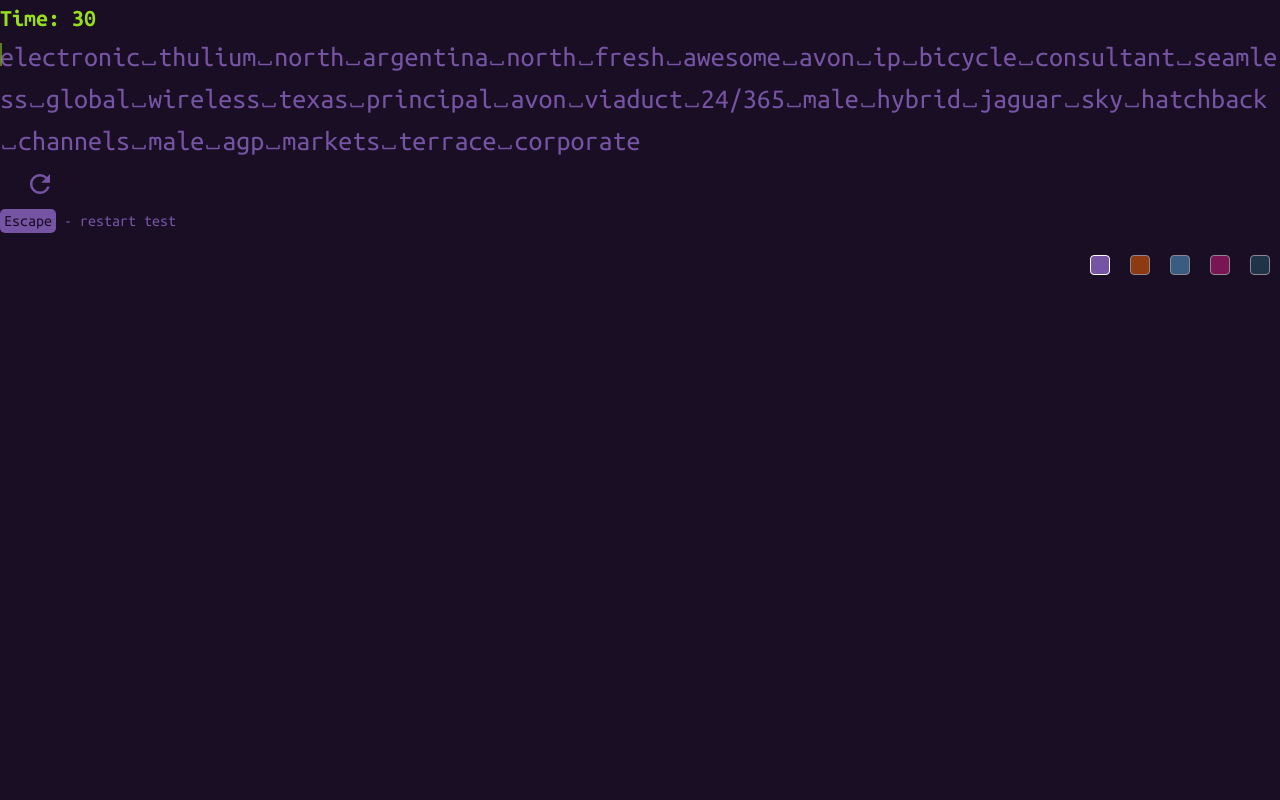
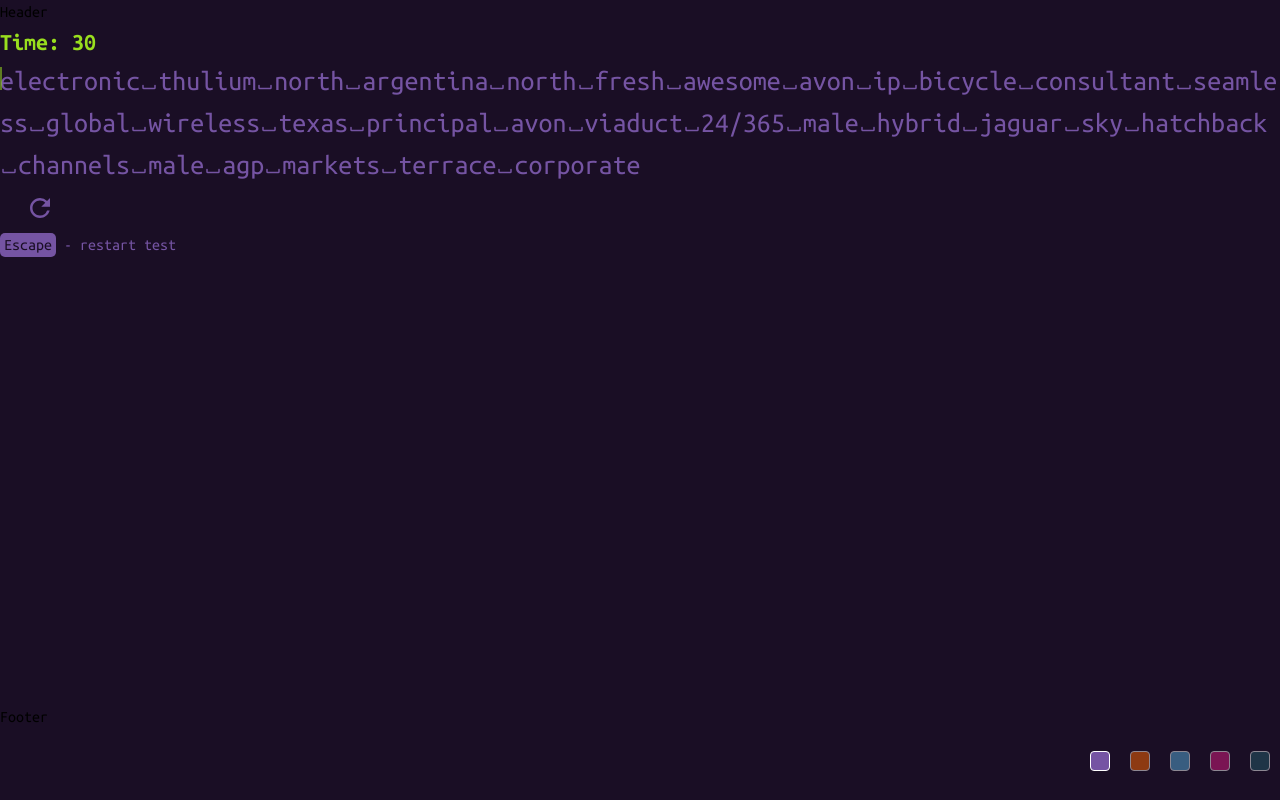
Before and after one commit to Fedor4994/typemania, a React (Create React App) app: page / in a window 1280 px wide. Built offline with nearby package versions, Linux system fonts and the light colour scheme.

Commit message:
Add react router

```diff
--- a/package.json
+++ b/package.json
@@ -14,6 +14,7 @@
     "react": "^18.2.0",
     "react-dom": "^18.2.0",
     "react-icons": "^4.7.1",
+    "react-router-dom": "^6.8.1",
     "react-scripts": "5.0.1",
     "sass": "^1.58.3",
     "typescript": "^4.9.5",
--- a/src/App.tsx
+++ b/src/App.tsx
@@ -1,141 +1,17 @@
-import { useCallback, useEffect, useRef, useState } from "react";
-import CountdownTimer from "./components/CountdownTimer/CountdownTimer";
-import GeneratedWords from "./components/GeneratedWords/GeneratedWords";
-import RestartButton from "./components/RestartButton/RestartButton";
-import Results from "./components/Results/Results";
-import UserTyping from "./components/UserTyping/UserTyping";
-import {
-  calculateAccurancyPercentage,
-  calculateWordsPerMinute,
-  countErrors,
-  isKeyboardAllowed,
-} from "./utils/helpers";
-import useWords from "./hooks/useWords";
-import useCountdownTimer from "./hooks/useCountdownTimer";
-import EscapeClue from "./components/EscapeClue/EscapeClue";
-import ThemeSwitcher from "./components/ThemeSwitcher/ThemeSwitcher";
+import { Routes, Route } from "react-router-dom";
+
 import Container from "./components/Container/Container";
-
-export type State = "start" | "run" | "finish";
-const NUMBER_OF_WORDS = 30;
-const COUNTDOWN_SECONDS = 30;
+import Layout from "./views/Layout/Layout";
+import CountdownPage from "./views/CountdownPage/CountdownPage";
 
 function App() {
-  const [typed, setTyped] = useState("");
-  const { words, updateWords } = useWords(NUMBER_OF_WORDS);
-  const [totalTyped, setTotalTyped] = useState(0);
-  const [state, setState] = useState<State>("start");
-  const [cursor, setCursor] = useState(0);
-  const [errors, setErrors] = useState(0);
-
-  const totalTypedRef = useRef(0);
-
-  const { timeLeft, startCountdown, resetCountdown } =
-    useCountdownTimer(COUNTDOWN_SECONDS);
-
-  useEffect(() => {
-    // The end of timer
-    if (!timeLeft) {
-      resetCountdown();
-      setTotalTyped(totalTypedRef.current);
-      const wordsReached = words.substring(0, Math.min(cursor, words.length));
-      setErrors((prevErrors) => prevErrors + countErrors(typed, wordsReached));
-      setState("finish");
-    }
-  }, [cursor, resetCountdown, timeLeft, typed, updateWords, words]);
-
-  useEffect(() => {
-    // Finish group of words
-    if (typed.length === words.length) {
-      setTyped("");
-      updateWords();
-      setCursor(0);
-      setErrors((prevErrors) => prevErrors + countErrors(typed, words));
-    }
-  }, [typed, updateWords, words]);
-
-  const onRestart = useCallback(() => {
-    totalTypedRef.current = 0;
-
-    setTyped("");
-    updateWords();
-    resetCountdown();
-    setTotalTyped(0);
-    setErrors(0);
-    setCursor(0);
-    setState("start");
-  }, [resetCountdown, updateWords]);
-
-  const keydownHandler = useCallback(
-    ({ key, code }: KeyboardEvent) => {
-      if (key === "Escape") {
-        onRestart();
-        return;
-      }
-
-      const allowed = isKeyboardAllowed(code);
-      if (!allowed || state === "finish") {
-        return;
-      }
-      if (state === "start") {
-        startCountdown();
-        setState("run");
-      }
-      switch (key) {
-        case "Backspace":
-          setTyped((typed) => typed.slice(0, -1));
-          totalTypedRef.current -= 1;
-          setCursor((prevCursor) => prevCursor - 1);
-          break;
-        default:
-          setTyped((typed) => typed.concat(key));
-          totalTypedRef.current += 1;
-          setCursor((prevCursor) => prevCursor + 1);
-          break;
-      }
-    },
-    [onRestart, startCountdown, state]
-  );
-
-  useEffect(() => {
-    window.addEventListener("keydown", keydownHandler);
-    return () => {
-      window.removeEventListener("keydown", keydownHandler);
-    };
-  }, [keydownHandler]);
-
   return (
     <Container>
-      <div>
-        <Results
-          accurancyPercentage={calculateAccurancyPercentage(errors, totalTyped)}
-          errors={errors}
-          speed={calculateWordsPerMinute(
-            totalTyped - errors,
-            COUNTDOWN_SECONDS
-          )}
-          state={state}
-        />
-        <CountdownTimer timeLeft={timeLeft} />
-      </div>
-
-      <div
-        style={{
-          position: "relative",
-          display: "flex",
-          width: "100%",
-          wordBreak: "break-all",
-          alignItems: "center",
-          justifyContent: "center",
-        }}
-      >
-        <GeneratedWords words={words} />
-        <UserTyping words={words} userInput={typed} />
-      </div>
-
-      <RestartButton onRestart={onRestart} />
-      <EscapeClue />
-      <ThemeSwitcher />
+      <Routes>
+        <Route path="/" element={<Layout />}>
+          <Route index element={<CountdownPage />} />
+        </Route>
+      </Routes>
     </Container>
   );
 }
--- a/src/components/Container/Container.module.scss
+++ b/src/components/Container/Container.module.scss
@@ -1,4 +1,7 @@
 .container {
   width: 1280px;
   margin: 0 auto;
+  height: 100%;
+  display: flex;
+  flex-direction: column;
 }
--- a/src/components/Results/Results.tsx
+++ b/src/components/Results/Results.tsx
@@ -1,5 +1,5 @@
 import { motion } from "framer-motion";
-import { State } from "../../App";
+import { State } from "../../views/CountdownPage/CountdownPage";
 import { formatPercentage } from "../../utils/helpers";
 import s from "./Results.module.scss";
 
--- a/src/index.css
+++ b/src/index.css
@@ -40,6 +40,8 @@
 body {
   line-height: 1.5;
   font-family: "Ubuntu Mono", monospace;
+  display: flex;
+  flex-direction: column;
 }
 
 body[data-theme="joker"] {
--- a/src/index.tsx
+++ b/src/index.tsx
@@ -2,12 +2,15 @@ import React from "react";
 import ReactDOM from "react-dom/client";
 import "./index.css";
 import App from "./App";
+import { BrowserRouter } from "react-router-dom";
 
 const root = ReactDOM.createRoot(
   document.getElementById("root") as HTMLElement
 );
 root.render(
   <React.StrictMode>
-    <App />
+    <BrowserRouter>
+      <App />
+    </BrowserRouter>
   </React.StrictMode>
 );
--- /dev/null
+++ b/src/views/CountdownPage/CountdownPage.tsx
@@ -0,0 +1,141 @@
+import { useCallback, useEffect, useRef, useState } from "react";
+import {
+  calculateAccurancyPercentage,
+  calculateWordsPerMinute,
+  countErrors,
+  isKeyboardAllowed,
+} from "../../utils/helpers";
+import useWords from "../../hooks/useWords";
+import useCountdownTimer from "../../hooks/useCountdownTimer";
+import CountdownTimer from "../../components/CountdownTimer/CountdownTimer";
+import GeneratedWords from "../../components/GeneratedWords/GeneratedWords";
+import RestartButton from "../../components/RestartButton/RestartButton";
+import Results from "../../components/Results/Results";
+import UserTyping from "../../components/UserTyping/UserTyping";
+import EscapeClue from "../../components/EscapeClue/EscapeClue";
+import s from "./CountdownPage.module.scss";
+
+export type State = "start" | "run" | "finish";
+const NUMBER_OF_WORDS = 30;
+const COUNTDOWN_SECONDS = 30;
+
+const CountdownPage = () => {
+  const [typed, setTyped] = useState("");
+  const { words, updateWords } = useWords(NUMBER_OF_WORDS);
+  const [totalTyped, setTotalTyped] = useState(0);
+  const [state, setState] = useState<State>("start");
+  const [cursor, setCursor] = useState(0);
+  const [errors, setErrors] = useState(0);
+
+  const totalTypedRef = useRef(0);
+
+  const { timeLeft, startCountdown, resetCountdown } =
+    useCountdownTimer(COUNTDOWN_SECONDS);
+
+  useEffect(() => {
+    // The end of timer
+    if (!timeLeft) {
+      resetCountdown();
+      setTotalTyped(totalTypedRef.current);
+      const wordsReached = words.substring(0, Math.min(cursor, words.length));
+      setErrors((prevErrors) => prevErrors + countErrors(typed, wordsReached));
+      setState("finish");
+    }
+  }, [cursor, resetCountdown, timeLeft, typed, updateWords, words]);
+
+  useEffect(() => {
+    // Finish group of words
+    if (typed.length === words.length) {
+      setTyped("");
+      updateWords();
+      setCursor(0);
+      setErrors((prevErrors) => prevErrors + countErrors(typed, words));
+    }
+  }, [typed, updateWords, words]);
+
+  const onRestart = useCallback(() => {
+    totalTypedRef.current = 0;
+
+    setTyped("");
+    updateWords();
+    resetCountdown();
+    setTotalTyped(0);
+    setErrors(0);
+    setCursor(0);
+    setState("start");
+  }, [resetCountdown, updateWords]);
+
+  const keydownHandler = useCallback(
+    ({ key, code }: KeyboardEvent) => {
+      if (key === "Escape") {
+        onRestart();
+        return;
+      }
+
+      const allowed = isKeyboardAllowed(code);
+      if (!allowed || state === "finish") {
+        return;
+      }
+      if (state === "start") {
+        startCountdown();
+        setState("run");
+      }
+      switch (key) {
+        case "Backspace":
+          setTyped((typed) => typed.slice(0, -1));
+          totalTypedRef.current -= 1;
+          setCursor((prevCursor) => prevCursor - 1);
+          break;
+        default:
+          setTyped((typed) => typed.concat(key));
+          totalTypedRef.current += 1;
+          setCursor((prevCursor) => prevCursor + 1);
+          break;
+      }
+    },
+    [onRestart, startCountdown, state]
+  );
+
+  useEffect(() => {
+    window.addEventListener("keydown", keydownHandler);
+    return () => {
+      window.removeEventListener("keydown", keydownHandler);
+    };
+  }, [keydownHandler]);
+
+  return (
+    <div className={s.countdownPage}>
+      <div>
+        <Results
+          accurancyPercentage={calculateAccurancyPercentage(errors, totalTyped)}
+          errors={errors}
+          speed={calculateWordsPerMinute(
+            totalTyped - errors,
+            COUNTDOWN_SECONDS
+          )}
+          state={state}
+        />
+        <CountdownTimer timeLeft={timeLeft} />
+      </div>
+
+      <div
+        style={{
+          position: "relative",
+          display: "flex",
+          width: "100%",
+          wordBreak: "break-all",
+          alignItems: "center",
+          justifyContent: "center",
+        }}
+      >
+        <GeneratedWords words={words} />
+        <UserTyping words={words} userInput={typed} />
+      </div>
+
+      <RestartButton onRestart={onRestart} />
+      <EscapeClue />
+    </div>
+  );
+};
+
+export default CountdownPage;
--- /dev/null
+++ b/src/views/Layout/Layout.module.scss
@@ -0,0 +1,7 @@
+.content {
+  flex: 1 0 auto;
+}
+
+.footer {
+  flex: 0 0 auto;
+}
--- /dev/null
+++ b/src/views/Layout/Layout.tsx
@@ -0,0 +1,22 @@
+import { Outlet } from "react-router-dom";
+import ThemeSwitcher from "../../components/ThemeSwitcher/ThemeSwitcher";
+import s from "./Layout.module.scss";
+
+const Layout = () => {
+  return (
+    <>
+      <div className={s.content}>
+        <header>Header</header>
+        <main>
+          <Outlet />
+        </main>
+      </div>
+      <footer className={s.footer}>
+        <span>Footer</span>
+        <ThemeSwitcher />
+      </footer>
+    </>
+  );
+};
+
+export default Layout;
```
Also changed, not shown: src/views/CountdownPage/CountdownPage.module.scss (added), 1 other file (tests, documents, lock files or other folders).
